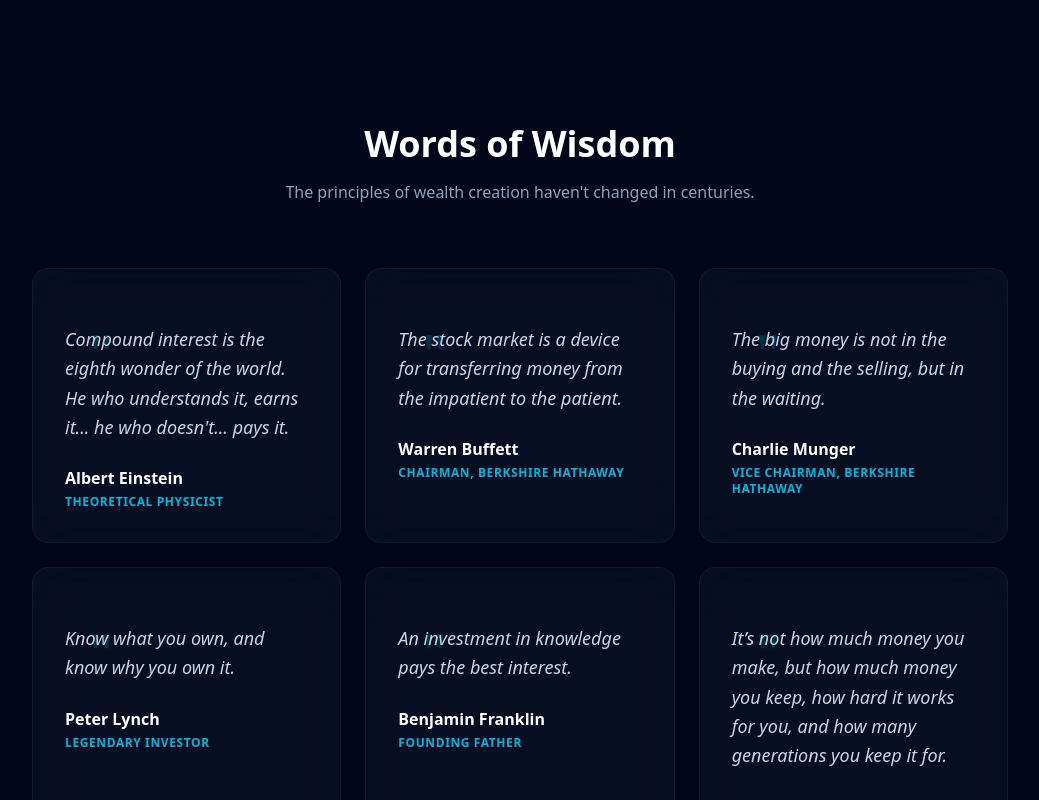
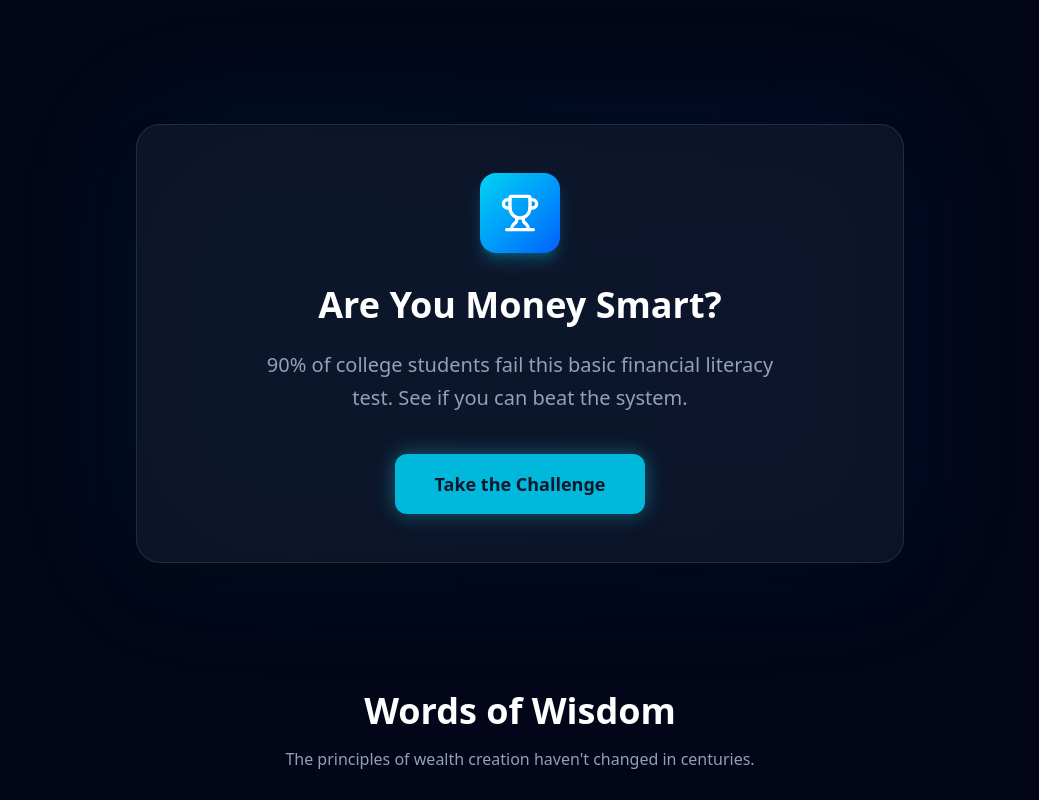
Before and after one commit to rvazz2/ry-quant, a Next.js app in the folder frontend/: page /mission in a window 1280 px wide. Shown: the part 980-1780 px from the top of the page, without its empty margins (120-1159 px from the left). Built offline with nearby package versions, Linux system fonts and the light colour scheme.

Commit message:
Restore Financial Quiz to Mission page and link from Landing

```diff
--- a/frontend/app/mission/page.tsx
+++ b/frontend/app/mission/page.tsx
@@ -84,7 +84,10 @@ export default function MissionPage() {
                     </PremiumCard>
                 </div>
 
-                {/* ... (quiz section) ... */}
+                {/* Financial Quiz Section */}
+                <div id="quiz" className="mb-32 scroll-mt-24">
+                    <FinancialQuiz />
+                </div>
 
                 {/* Wise Quotes Section */}
                 <div className="mb-32">
--- a/frontend/app/page.tsx
+++ b/frontend/app/page.tsx
@@ -247,7 +247,7 @@ export default function LandingPage() {
             {[
               { title: "Institutional Data", icon: LineChart, desc: "Real-time market analytics used by hedge funds.", link: "/research", color: "text-cyan-400", bg: "bg-cyan-500/10", border: "hover:border-cyan-500/50" },
               { title: "Crypto Command", icon: Bitcoin, desc: "Live DeFi yields, whale alerts, and token analytics.", link: "/crypto", color: "text-amber-400", bg: "bg-amber-500/10", border: "hover:border-amber-500/50" },
-              { title: "Financial Literacy", icon: BookOpen, desc: "Learn the rules of the money game before you play.", link: "/planning", color: "text-emerald-400", bg: "bg-emerald-500/10", border: "hover:border-emerald-500/50" },
+              { title: "Financial Literacy", icon: BookOpen, desc: "Test your knowledge with our Interactive Quiz.", link: "/mission#quiz", color: "text-emerald-400", bg: "bg-emerald-500/10", border: "hover:border-emerald-500/50" },
               { title: "Algorithmic Tools", icon: Cpu, desc: "Tools to optimize your portfolio mathematically.", link: "/quant", color: "text-purple-400", bg: "bg-purple-500/10", border: "hover:border-purple-500/50" }
             ].map((feature, i) => (
               <Link
```
